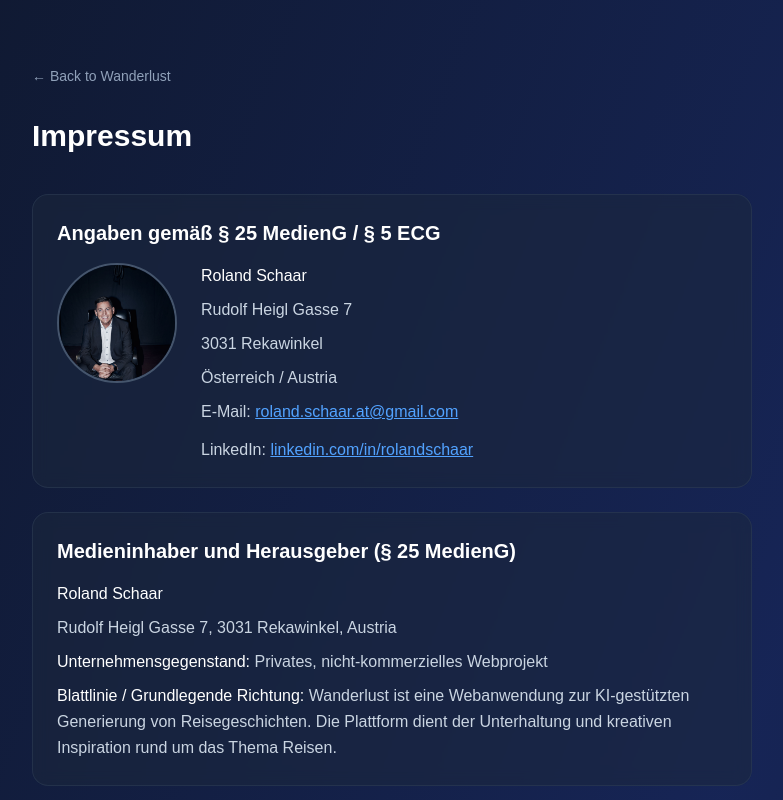
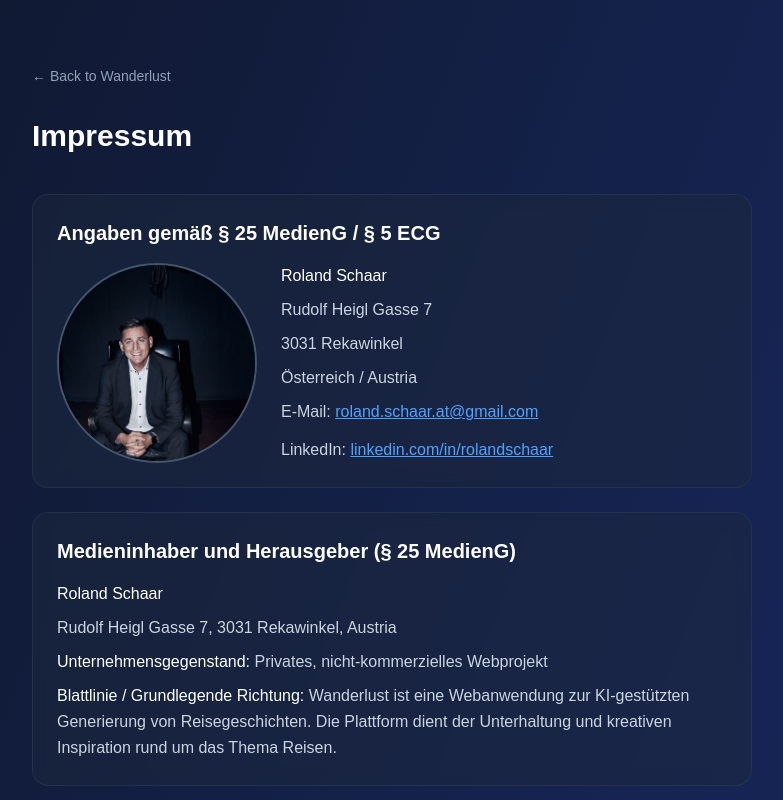
Before and after one commit to lordsaar/wanderlust-frontend, a Next.js app: page /impressum in a window 1280 px wide. Shown: the top 800 px of the page, without its empty margins (248-1031 px from the left). Built offline with nearby package versions, Linux system fonts and the light colour scheme.

Commit message:
feat: increase the profile photo size on the impressum page from 1

```diff
--- a/app/impressum/page.tsx
+++ b/app/impressum/page.tsx
@@ -28,9 +28,9 @@ export default function Impressum() {
                 <img
                   src="/roland-schaar.jpg"
                   alt="Roland Schaar"
-                  width={120}
-                  height={120}
-                  className="rounded-full border-2 border-slate-600 hover:border-blue-400 transition-colors object-cover w-[120px] h-[120px]"
+                  width={200}
+                  height={200}
+                  className="rounded-full border-2 border-slate-600 hover:border-blue-400 transition-colors object-cover w-[200px] h-[200px]"
                   style={{ objectPosition: '50% 15%' }}
                 />
               </a>
```
